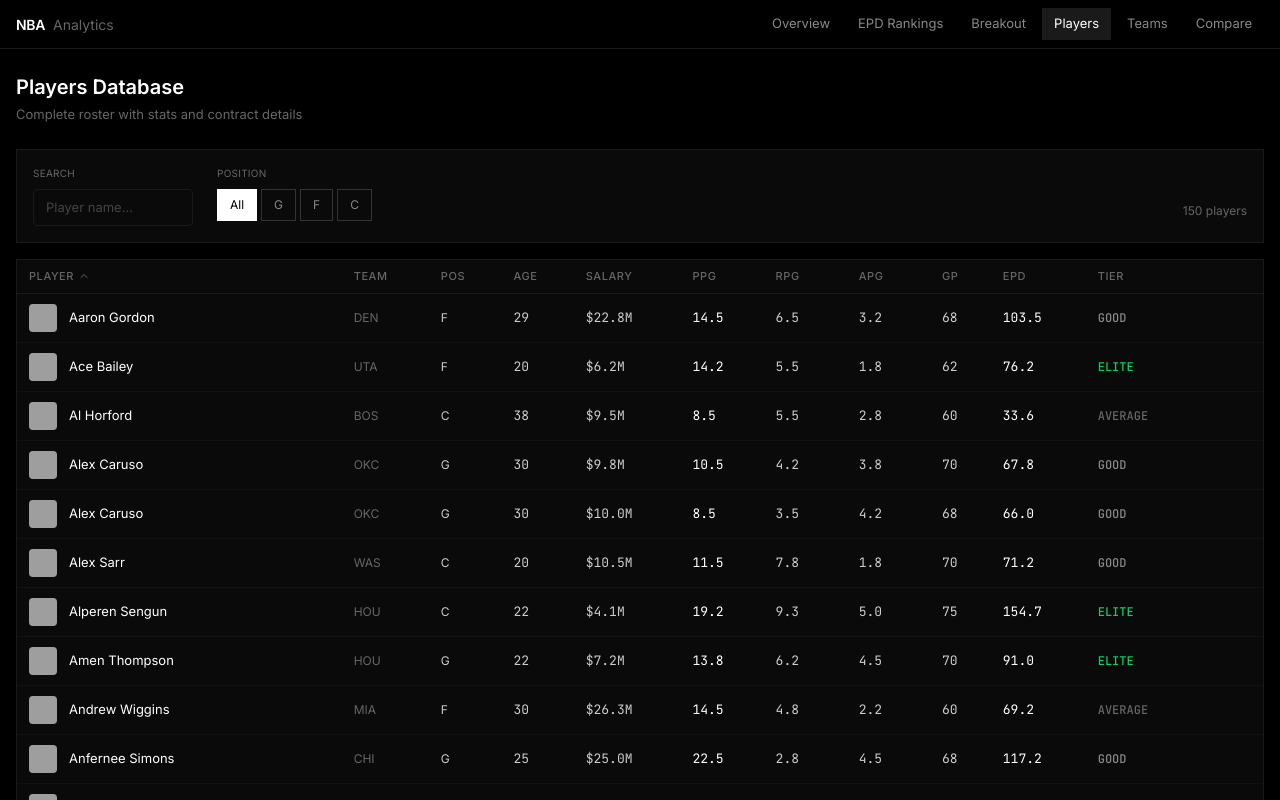
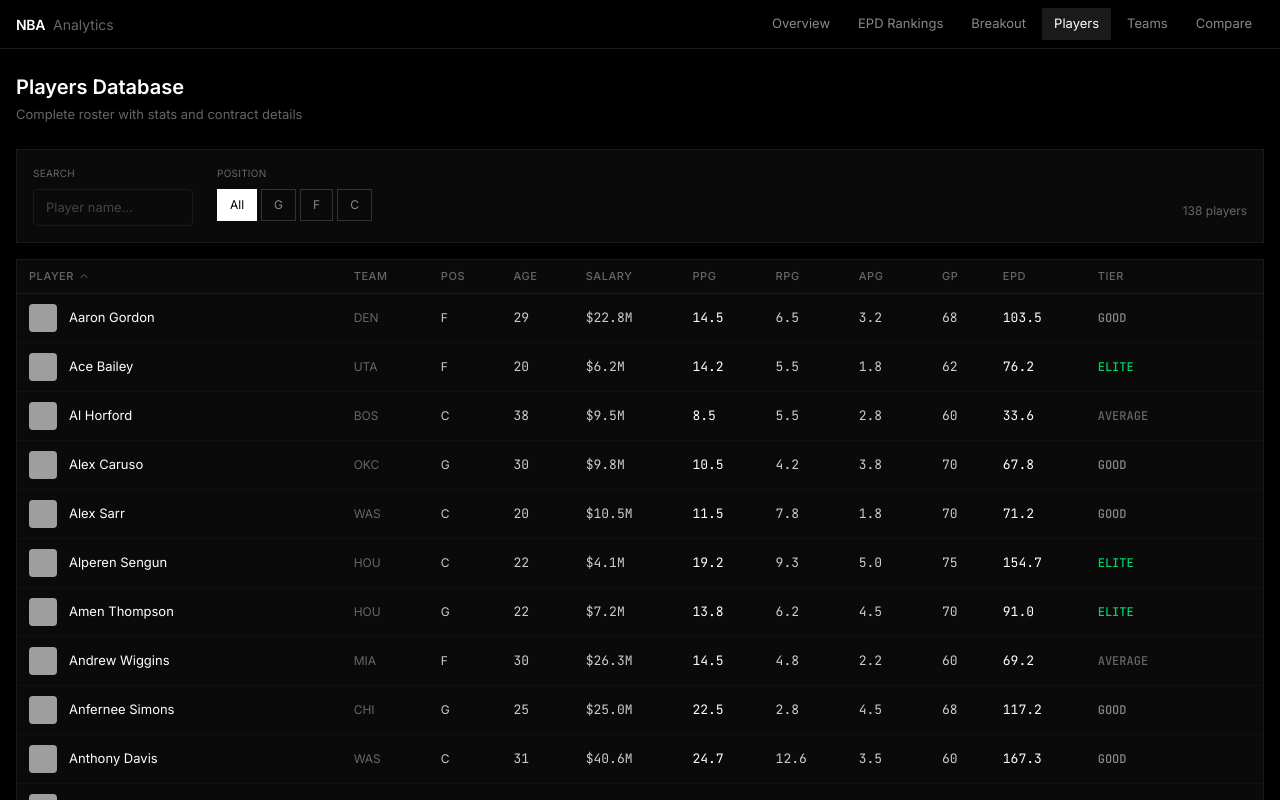
Before and after one commit to cdreis10-cloud/NBA-Analystics, a React (Vite) app: page /players in a window 1280 px wide. Shown: the top 800 px of the page. Built offline with nearby package versions, Linux system fonts and the light colour scheme; grey boxes are pictures that could not be loaded.

Commit message:
Remove 12 duplicate player entries

```diff
--- a/src/data/players.ts
+++ b/src/data/players.ts
@@ -161,24 +161,14 @@
 
   // Key Rotation Players Missing
   { id: 'herro-1', nbaId: 1629639, name: 'Tyler Herro', team: 'Miami Heat', teamCode: 'MIA', position: 'G', age: 25, gamesPlayed: 68, minutesPerGame: 33.5, pointsPerGame: 23.5, reboundsPerGame: 5.2, assistsPerGame: 5.5, stealsPerGame: 0.8, blocksPerGame: 0.3, turnoversPerGame: 2.8, fgPercentage: 45.5, fg3Percentage: 39.5, ftPercentage: 88.5, per: 19.5, winShares: 6.5, vorp: 3.2, bpm: 3.2, usageRate: 28.5, salary: 30.0, contractYears: 3, contractType: 'max', gamesAvailable: 68, injuryHistory: 'minor' },
-  { id: 'murray-d-1', nbaId: 1630231, name: 'Dejounte Murray', team: 'New Orleans Pelicans', teamCode: 'NOP', position: 'G', age: 28, gamesPlayed: 62, minutesPerGame: 32.5, pointsPerGame: 18.5, reboundsPerGame: 5.5, assistsPerGame: 6.8, stealsPerGame: 1.5, blocksPerGame: 0.5, turnoversPerGame: 2.5, fgPercentage: 44.5, fg3Percentage: 32.5, ftPercentage: 82.5, per: 17.5, winShares: 5.2, vorp: 2.8, bpm: 2.5, usageRate: 24.5, salary: 29.0, contractYears: 3, contractType: 'max', gamesAvailable: 62, injuryHistory: 'minor' },
   { id: 'murray-k-1', nbaId: 1631116, name: 'Keegan Murray', team: 'Sacramento Kings', teamCode: 'SAC', position: 'F', age: 24, gamesPlayed: 75, minutesPerGame: 32.5, pointsPerGame: 16.8, reboundsPerGame: 5.2, assistsPerGame: 2.2, stealsPerGame: 0.8, blocksPerGame: 0.5, turnoversPerGame: 1.5, fgPercentage: 46.5, fg3Percentage: 38.5, ftPercentage: 82.5, per: 14.5, winShares: 5.5, vorp: 2.2, bpm: 1.2, usageRate: 20.5, salary: 8.8, contractYears: 3, contractType: 'rookie', gamesAvailable: 75, injuryHistory: 'clean' },
-  { id: 'poole-1', nbaId: 1629673, name: 'Jordan Poole', team: 'Washington Wizards', teamCode: 'WAS', position: 'G', age: 25, gamesPlayed: 70, minutesPerGame: 32.5, pointsPerGame: 17.5, reboundsPerGame: 2.8, assistsPerGame: 5.2, stealsPerGame: 0.8, blocksPerGame: 0.2, turnoversPerGame: 3.2, fgPercentage: 41.5, fg3Percentage: 32.5, ftPercentage: 88.5, per: 14.5, winShares: 3.2, vorp: 1.2, bpm: -0.5, usageRate: 26.5, salary: 28.0, contractYears: 3, contractType: 'max', gamesAvailable: 70, injuryHistory: 'clean' },
-  { id: 'vuc-1', nbaId: 202696, name: 'Nikola Vucevic', team: 'Boston Celtics', teamCode: 'BOS', position: 'C', age: 34, gamesPlayed: 68, minutesPerGame: 28.5, pointsPerGame: 16.5, reboundsPerGame: 10.5, assistsPerGame: 3.5, stealsPerGame: 0.8, blocksPerGame: 0.8, turnoversPerGame: 2.2, fgPercentage: 52.5, fg3Percentage: 35.5, ftPercentage: 78.5, per: 18.5, winShares: 6.5, vorp: 2.5, bpm: 2.2, usageRate: 22.5, salary: 20.0, contractYears: 1, contractType: 'veteran', gamesAvailable: 68, injuryHistory: 'clean' },
   { id: 'randle-1', nbaId: 203944, name: 'Julius Randle', team: 'Minnesota Timberwolves', teamCode: 'MIN', position: 'F', age: 30, gamesPlayed: 65, minutesPerGame: 32.5, pointsPerGame: 18.5, reboundsPerGame: 8.5, assistsPerGame: 4.2, stealsPerGame: 0.8, blocksPerGame: 0.5, turnoversPerGame: 3.2, fgPercentage: 45.5, fg3Percentage: 32.5, ftPercentage: 78.5, per: 17.5, winShares: 5.2, vorp: 2.2, bpm: 1.5, usageRate: 26.5, salary: 28.9, contractYears: 3, contractType: 'max', gamesAvailable: 65, injuryHistory: 'moderate' },
   { id: 'ayton-1', nbaId: 1629028, name: 'Deandre Ayton', team: 'Los Angeles Lakers', teamCode: 'LAL', position: 'C', age: 26, gamesPlayed: 70, minutesPerGame: 28.5, pointsPerGame: 15.5, reboundsPerGame: 10.2, assistsPerGame: 1.8, stealsPerGame: 0.5, blocksPerGame: 1.2, turnoversPerGame: 1.8, fgPercentage: 58.5, fg3Percentage: 18.5, ftPercentage: 72.5, per: 18.5, winShares: 7.2, vorp: 2.5, bpm: 2.2, usageRate: 18.5, salary: 34.0, contractYears: 2, contractType: 'max', gamesAvailable: 70, injuryHistory: 'clean' },
-  { id: 'dejaunte-1', nbaId: 1627749, name: 'Jamal Murray', team: 'Denver Nuggets', teamCode: 'DEN', position: 'G', age: 27, gamesPlayed: 55, minutesPerGame: 32.5, pointsPerGame: 21.5, reboundsPerGame: 4.2, assistsPerGame: 6.5, stealsPerGame: 1.0, blocksPerGame: 0.3, turnoversPerGame: 2.5, fgPercentage: 47.5, fg3Percentage: 40.5, ftPercentage: 85.5, per: 20.5, winShares: 6.5, vorp: 3.2, bpm: 4.2, usageRate: 26.5, salary: 34.0, contractYears: 3, contractType: 'max', gamesAvailable: 55, injuryHistory: 'moderate' },
   { id: 'wiggins-1', nbaId: 203952, name: 'Andrew Wiggins', team: 'Miami Heat', teamCode: 'MIA', position: 'F', age: 30, gamesPlayed: 60, minutesPerGame: 28.5, pointsPerGame: 14.5, reboundsPerGame: 4.8, assistsPerGame: 2.2, stealsPerGame: 0.8, blocksPerGame: 0.5, turnoversPerGame: 1.8, fgPercentage: 45.5, fg3Percentage: 35.5, ftPercentage: 65.5, per: 13.5, winShares: 3.8, vorp: 1.2, bpm: 0.5, usageRate: 18.5, salary: 26.3, contractYears: 2, contractType: 'veteran', gamesAvailable: 60, injuryHistory: 'minor' },
-  { id: 'halliburton-1', nbaId: 1630169, name: 'Tyrese Haliburton', team: 'Indiana Pacers', teamCode: 'IND', position: 'G', age: 25, gamesPlayed: 65, minutesPerGame: 32.5, pointsPerGame: 18.5, reboundsPerGame: 3.8, assistsPerGame: 9.5, stealsPerGame: 1.5, blocksPerGame: 0.3, turnoversPerGame: 2.5, fgPercentage: 44.5, fg3Percentage: 38.5, ftPercentage: 85.5, per: 20.5, winShares: 8.2, vorp: 4.5, bpm: 5.2, usageRate: 24.5, salary: 45.0, contractYears: 4, contractType: 'supermax', gamesAvailable: 65, injuryHistory: 'minor' },
-  { id: 'siakam-1', nbaId: 1627783, name: 'Pascal Siakam', team: 'Indiana Pacers', teamCode: 'IND', position: 'F', age: 30, gamesPlayed: 72, minutesPerGame: 34.5, pointsPerGame: 20.5, reboundsPerGame: 7.2, assistsPerGame: 4.2, stealsPerGame: 0.8, blocksPerGame: 0.5, turnoversPerGame: 2.8, fgPercentage: 50.5, fg3Percentage: 32.5, ftPercentage: 78.5, per: 19.5, winShares: 8.5, vorp: 3.5, bpm: 3.2, usageRate: 25.5, salary: 37.9, contractYears: 3, contractType: 'max', gamesAvailable: 72, injuryHistory: 'clean' },
   { id: 'george-1', nbaId: 1627751, name: 'Aaron Gordon', team: 'Denver Nuggets', teamCode: 'DEN', position: 'F', age: 29, gamesPlayed: 68, minutesPerGame: 30.5, pointsPerGame: 14.5, reboundsPerGame: 6.5, assistsPerGame: 3.2, stealsPerGame: 0.8, blocksPerGame: 0.8, turnoversPerGame: 1.8, fgPercentage: 54.5, fg3Percentage: 32.5, ftPercentage: 72.5, per: 16.5, winShares: 6.5, vorp: 2.5, bpm: 2.5, usageRate: 17.5, salary: 22.8, contractYears: 2, contractType: 'veteran', gamesAvailable: 68, injuryHistory: 'minor' },
-  { id: 'mpj-1', nbaId: 1629008, name: 'Michael Porter Jr.', team: 'Denver Nuggets', teamCode: 'DEN', position: 'F', age: 26, gamesPlayed: 60, minutesPerGame: 30.5, pointsPerGame: 17.5, reboundsPerGame: 7.2, assistsPerGame: 1.5, stealsPerGame: 0.5, blocksPerGame: 0.8, turnoversPerGame: 1.5, fgPercentage: 50.5, fg3Percentage: 42.5, ftPercentage: 85.5, per: 17.5, winShares: 5.8, vorp: 2.2, bpm: 2.2, usageRate: 21.5, salary: 35.9, contractYears: 3, contractType: 'max', gamesAvailable: 60, injuryHistory: 'significant' },
   { id: 'carter-1', nbaId: 1630177, name: 'Jalen Johnson', team: 'Atlanta Hawks', teamCode: 'ATL', position: 'F', age: 23, gamesPlayed: 65, minutesPerGame: 32.5, pointsPerGame: 19.5, reboundsPerGame: 9.2, assistsPerGame: 5.2, stealsPerGame: 1.2, blocksPerGame: 0.8, turnoversPerGame: 2.8, fgPercentage: 52.5, fg3Percentage: 28.5, ftPercentage: 72.5, per: 20.5, winShares: 6.8, vorp: 3.2, bpm: 4.2, usageRate: 24.5, salary: 6.2, contractYears: 2, contractType: 'rookie', gamesAvailable: 65, injuryHistory: 'clean' },
-  { id: 'brown-j-1', nbaId: 1627759, name: 'Jaylen Brown', team: 'Boston Celtics', teamCode: 'BOS', position: 'G', age: 28, gamesPlayed: 70, minutesPerGame: 33.5, pointsPerGame: 23.5, reboundsPerGame: 5.8, assistsPerGame: 3.8, stealsPerGame: 1.2, blocksPerGame: 0.5, turnoversPerGame: 2.5, fgPercentage: 49.5, fg3Percentage: 35.5, ftPercentage: 72.5, per: 21.5, winShares: 9.5, vorp: 4.2, bpm: 4.5, usageRate: 28.5, salary: 52.0, contractYears: 4, contractType: 'supermax', gamesAvailable: 70, injuryHistory: 'clean' },
   { id: 'demar-1', nbaId: 201942, name: 'DeMar DeRozan', team: 'Sacramento Kings', teamCode: 'SAC', position: 'G', age: 35, gamesPlayed: 70, minutesPerGame: 32.5, pointsPerGame: 22.5, reboundsPerGame: 4.2, assistsPerGame: 5.5, stealsPerGame: 0.8, blocksPerGame: 0.3, turnoversPerGame: 2.2, fgPercentage: 48.5, fg3Percentage: 32.5, ftPercentage: 88.5, per: 19.5, winShares: 6.5, vorp: 2.8, bpm: 2.5, usageRate: 28.5, salary: 28.0, contractYears: 2, contractType: 'veteran', gamesAvailable: 70, injuryHistory: 'clean' },
   { id: 'ware-1', nbaId: 1642287, name: "Kel'el Ware", team: 'Miami Heat', teamCode: 'MIA', position: 'C', age: 20, gamesPlayed: 62, minutesPerGame: 22.5, pointsPerGame: 10.5, reboundsPerGame: 7.5, assistsPerGame: 1.2, stealsPerGame: 0.5, blocksPerGame: 1.5, turnoversPerGame: 1.2, fgPercentage: 55.5, fg3Percentage: 32.5, ftPercentage: 72.5, per: 17.5, winShares: 4.2, vorp: 1.5, bpm: 2.2, usageRate: 16.5, salary: 3.5, contractYears: 4, contractType: 'rookie', gamesAvailable: 62, injuryHistory: 'clean' },
-  { id: 'jjj-1', nbaId: 1628991, name: 'Jaren Jackson Jr.', team: 'Utah Jazz', teamCode: 'UTA', position: 'F', age: 25, gamesPlayed: 55, minutesPerGame: 28.5, pointsPerGame: 19.5, reboundsPerGame: 6.5, assistsPerGame: 1.5, stealsPerGame: 0.8, blocksPerGame: 2.5, turnoversPerGame: 2.2, fgPercentage: 48.5, fg3Percentage: 32.5, ftPercentage: 78.5, per: 20.5, winShares: 5.2, vorp: 2.5, bpm: 2.8, usageRate: 26.5, salary: 35.0, contractYears: 3, contractType: 'max', gamesAvailable: 55, injuryHistory: 'moderate' },
-  { id: 'holiday-1', nbaId: 201950, name: 'Jrue Holiday', team: 'Boston Celtics', teamCode: 'BOS', position: 'G', age: 34, gamesPlayed: 68, minutesPerGame: 30.5, pointsPerGame: 12.5, reboundsPerGame: 5.2, assistsPerGame: 5.8, stealsPerGame: 1.2, blocksPerGame: 0.5, turnoversPerGame: 2.2, fgPercentage: 45.5, fg3Percentage: 38.5, ftPercentage: 82.5, per: 16.5, winShares: 7.2, vorp: 3.2, bpm: 3.2, usageRate: 17.5, salary: 36.9, contractYears: 2, contractType: 'max', gamesAvailable: 68, injuryHistory: 'clean' },
   { id: 'conley-1', nbaId: 201144, name: 'Mike Conley', team: 'Memphis Grizzlies', teamCode: 'MEM', position: 'G', age: 37, gamesPlayed: 55, minutesPerGame: 24.5, pointsPerGame: 8.5, reboundsPerGame: 2.5, assistsPerGame: 6.2, stealsPerGame: 1.0, blocksPerGame: 0.2, turnoversPerGame: 1.8, fgPercentage: 42.5, fg3Percentage: 38.5, ftPercentage: 88.5, per: 14.5, winShares: 4.2, vorp: 1.8, bpm: 2.2, usageRate: 16.5, salary: 21.0, contractYears: 1, contractType: 'veteran', gamesAvailable: 55, injuryHistory: 'minor' },
   { id: 'williams-g-1', nbaId: 1631109, name: 'Grant Williams', team: 'Charlotte Hornets', teamCode: 'CHA', position: 'F', age: 25, gamesPlayed: 72, minutesPerGame: 24.5, pointsPerGame: 8.5, reboundsPerGame: 4.5, assistsPerGame: 2.2, stealsPerGame: 0.8, blocksPerGame: 0.5, turnoversPerGame: 1.2, fgPercentage: 44.5, fg3Percentage: 38.5, ftPercentage: 82.5, per: 11.5, winShares: 3.8, vorp: 1.2, bpm: 0.5, usageRate: 14.5, salary: 12.5, contractYears: 3, contractType: 'veteran', gamesAvailable: 72, injuryHistory: 'clean' },
   { id: 'wagner-m-1', nbaId: 1629021, name: 'Moritz Wagner', team: 'Orlando Magic', teamCode: 'ORL', position: 'C', age: 27, gamesPlayed: 70, minutesPerGame: 18.5, pointsPerGame: 10.5, reboundsPerGame: 4.5, assistsPerGame: 1.8, stealsPerGame: 0.5, blocksPerGame: 0.5, turnoversPerGame: 1.5, fgPercentage: 52.5, fg3Percentage: 35.5, ftPercentage: 82.5, per: 17.5, winShares: 4.2, vorp: 1.5, bpm: 2.2, usageRate: 22.5, salary: 8.5, contractYears: 2, contractType: 'veteran', gamesAvailable: 70, injuryHistory: 'clean' },
@@ -197,8 +187,6 @@
   { id: 'pritchard-1', nbaId: 1630202, name: 'Payton Pritchard', team: 'Boston Celtics', teamCode: 'BOS', position: 'G', age: 27, gamesPlayed: 75, minutesPerGame: 22.5, pointsPerGame: 12.5, reboundsPerGame: 2.5, assistsPerGame: 3.2, stealsPerGame: 0.8, blocksPerGame: 0.2, turnoversPerGame: 1.2, fgPercentage: 44.5, fg3Percentage: 42.5, ftPercentage: 88.5, per: 16.5, winShares: 5.2, vorp: 2.2, bpm: 2.5, usageRate: 18.5, salary: 14.0, contractYears: 3, contractType: 'veteran', gamesAvailable: 75, injuryHistory: 'clean' },
   { id: 'thybulle-1', nbaId: 1629680, name: 'Matisse Thybulle', team: 'Portland Trail Blazers', teamCode: 'POR', position: 'G', age: 27, gamesPlayed: 55, minutesPerGame: 18.5, pointsPerGame: 4.5, reboundsPerGame: 2.2, assistsPerGame: 1.2, stealsPerGame: 1.5, blocksPerGame: 0.8, turnoversPerGame: 0.8, fgPercentage: 48.5, fg3Percentage: 32.5, ftPercentage: 65.5, per: 11.5, winShares: 2.2, vorp: 0.8, bpm: 0.5, usageRate: 8.5, salary: 5.5, contractYears: 1, contractType: 'veteran', gamesAvailable: 55, injuryHistory: 'minor' },
   { id: 'finney-1', nbaId: 1629006, name: 'Dorian Finney-Smith', team: 'Los Angeles Lakers', teamCode: 'LAL', position: 'F', age: 31, gamesPlayed: 70, minutesPerGame: 28.5, pointsPerGame: 8.5, reboundsPerGame: 4.5, assistsPerGame: 1.8, stealsPerGame: 0.8, blocksPerGame: 0.5, turnoversPerGame: 1.2, fgPercentage: 44.5, fg3Percentage: 38.5, ftPercentage: 72.5, per: 11.5, winShares: 3.5, vorp: 1.2, bpm: 0.5, usageRate: 12.5, salary: 14.5, contractYears: 2, contractType: 'veteran', gamesAvailable: 70, injuryHistory: 'clean' },
-  { id: 'caruso-1', nbaId: 1627936, name: 'Alex Caruso', team: 'Oklahoma City Thunder', teamCode: 'OKC', position: 'G', age: 30, gamesPlayed: 68, minutesPerGame: 26.5, pointsPerGame: 8.5, reboundsPerGame: 3.5, assistsPerGame: 4.2, stealsPerGame: 1.8, blocksPerGame: 0.5, turnoversPerGame: 1.5, fgPercentage: 44.5, fg3Percentage: 38.5, ftPercentage: 78.5, per: 14.5, winShares: 5.2, vorp: 2.5, bpm: 3.2, usageRate: 12.5, salary: 10.0, contractYears: 3, contractType: 'veteran', gamesAvailable: 68, injuryHistory: 'clean' },
-  { id: 'dort-1', nbaId: 1629652, name: 'Luguentz Dort', team: 'Oklahoma City Thunder', teamCode: 'OKC', position: 'G', age: 25, gamesPlayed: 72, minutesPerGame: 28.5, pointsPerGame: 11.5, reboundsPerGame: 4.2, assistsPerGame: 2.2, stealsPerGame: 1.0, blocksPerGame: 0.5, turnoversPerGame: 1.5, fgPercentage: 42.5, fg3Percentage: 35.5, ftPercentage: 78.5, per: 12.5, winShares: 4.2, vorp: 1.5, bpm: 1.2, usageRate: 16.5, salary: 15.5, contractYears: 3, contractType: 'veteran', gamesAvailable: 72, injuryHistory: 'clean' },
   { id: 'hartenstein-1', nbaId: 1628392, name: 'Isaiah Hartenstein', team: 'Oklahoma City Thunder', teamCode: 'OKC', position: 'C', age: 26, gamesPlayed: 65, minutesPerGame: 24.5, pointsPerGame: 10.5, reboundsPerGame: 9.5, assistsPerGame: 2.8, stealsPerGame: 0.8, blocksPerGame: 1.2, turnoversPerGame: 1.5, fgPercentage: 58.5, fg3Percentage: 28.5, ftPercentage: 72.5, per: 19.5, winShares: 6.2, vorp: 2.5, bpm: 3.5, usageRate: 14.5, salary: 29.0, contractYears: 3, contractType: 'veteran', gamesAvailable: 65, injuryHistory: 'minor' },
   { id: 'mcconnell-1', nbaId: 204456, name: 'TJ McConnell', team: 'Indiana Pacers', teamCode: 'IND', position: 'G', age: 32, gamesPlayed: 68, minutesPerGame: 22.5, pointsPerGame: 8.5, reboundsPerGame: 2.5, assistsPerGame: 5.5, stealsPerGame: 1.2, blocksPerGame: 0.2, turnoversPerGame: 1.2, fgPercentage: 52.5, fg3Percentage: 32.5, ftPercentage: 78.5, per: 16.5, winShares: 4.5, vorp: 1.8, bpm: 2.2, usageRate: 14.5, salary: 9.5, contractYears: 2, contractType: 'veteran', gamesAvailable: 68, injuryHistory: 'clean' },
   { id: 'turner-1', nbaId: 1626167, name: 'Myles Turner', team: 'Indiana Pacers', teamCode: 'IND', position: 'C', age: 28, gamesPlayed: 65, minutesPerGame: 26.5, pointsPerGame: 14.5, reboundsPerGame: 6.5, assistsPerGame: 1.2, stealsPerGame: 0.5, blocksPerGame: 2.2, turnoversPerGame: 1.5, fgPercentage: 50.5, fg3Percentage: 35.5, ftPercentage: 78.5, per: 18.5, winShares: 5.5, vorp: 2.2, bpm: 2.2, usageRate: 20.5, salary: 19.5, contractYears: 2, contractType: 'veteran', gamesAvailable: 65, injuryHistory: 'minor' },
```
